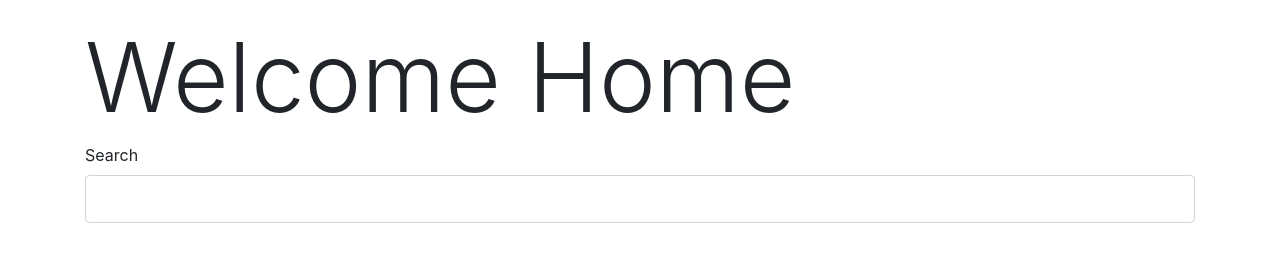
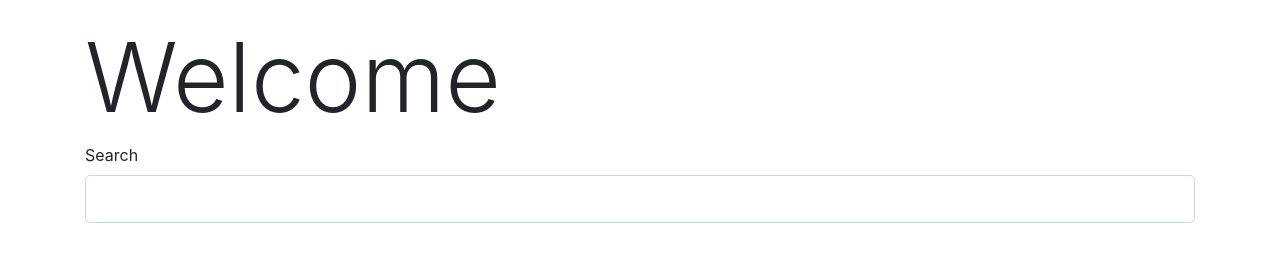
Before and after one commit to NeilBotelho/SE-Project, a Flask app: page / in a window 1280 px wide. Shown: the part 56-311 px from the top of the page. Run offline with Flask 2, Linux system fonts and the light colour scheme; data that the repository does not hold is empty; some libraries are stand-ins or nearby versions.

Commit message:
modified home

```diff
--- a/tdm/templates/home.html
+++ b/tdm/templates/home.html
@@ -1,6 +1,6 @@
 {% extends "layout.html" %}
 {% block content %}
-<h1 class="display-1 title  ">Welcome Home</h1>
+<h1 class="display-1 title  ">Welcome </h1>
 
 
 
```
Also changed, not shown: README.md.
